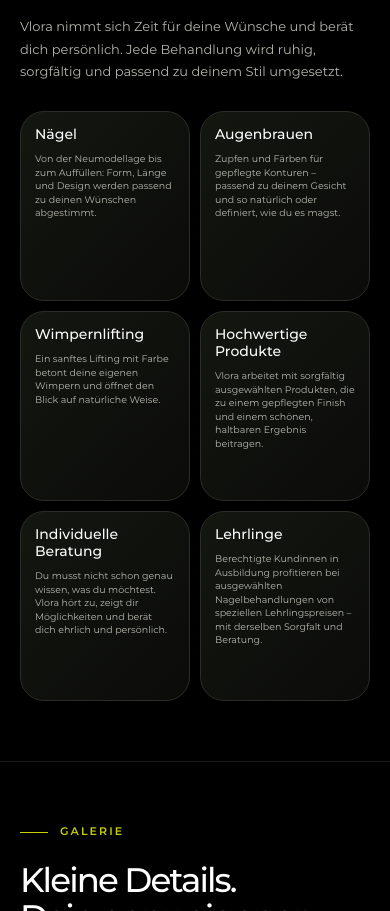
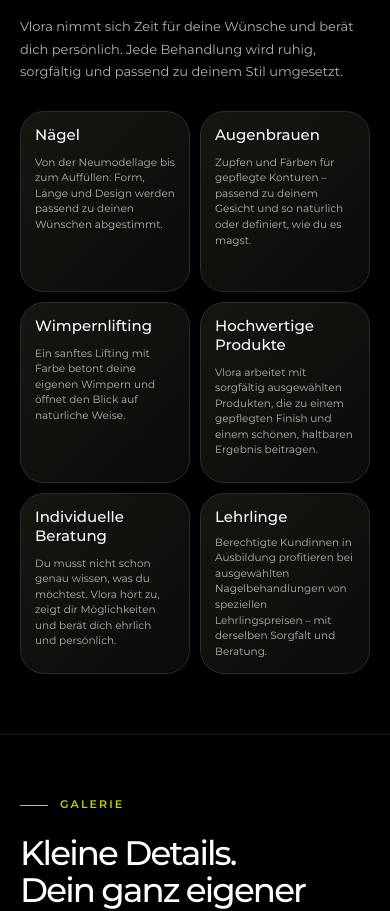
Before and after one commit to mrbeautyvloraiseni/onepage, a plain HTML site: page index.html in a window 390 px wide. Shown: the part 2105-3016 px from the top of the page. Drawn offline with Linux system fonts and the light colour scheme.

Commit message:
Add files via upload

```diff
--- a/assets/site.css
+++ b/assets/site.css
@@ -490,3 +490,32 @@ dialog{color:#fff;border:1px solid var(--line);border-radius:24px;background:#0b
     line-height:1.42!important;
   }
 }
+
+/* IPHONE HOCHFORMAT – dynamisch nach längstem Leistungstext */
+@media(max-width:600px) and (orientation:portrait){
+  #services .serviceGrid{
+    gap:10px!important;
+    align-items:stretch!important;
+  }
+
+  #services .serviceCard{
+    height:auto!important;
+    min-height:0!important;
+    max-height:none!important;
+    padding:14px!important;
+    overflow:hidden!important;
+  }
+
+  #services .serviceCard h3{
+    margin:0 0 10px 0!important;
+    min-height:0!important;
+    font-size:15px!important;
+    line-height:1.25!important;
+  }
+
+  #services .serviceCard p{
+    margin:0!important;
+    font-size:10.5px!important;
+    line-height:1.48!important;
+  }
+}
--- a/assets/site.js
+++ b/assets/site.js
@@ -127,5 +127,74 @@ if(mrMapImage){
  }
 }
 
+
+// iPhone portrait: all service cards exactly as high as the longest text needs.
+const mrServiceCards=[...document.querySelectorAll('#services .serviceCard')];
+
+function syncPortraitServiceCardHeights(){
+  if(!mrServiceCards.length)return;
+
+  const portrait=matchMedia('(max-width:600px) and (orientation:portrait)').matches;
+
+  // Landscape / larger screens: do not interfere with existing layout.
+  if(!portrait){
+    mrServiceCards.forEach(card=>{
+      card.style.removeProperty('height');
+      card.style.removeProperty('min-height');
+      card.style.removeProperty('max-height');
+    });
+    return;
+  }
+
+  // First release all heights so each card can reveal its natural content size.
+  mrServiceCards.forEach(card=>{
+    card.style.setProperty('height','auto','important');
+    card.style.setProperty('min-height','0','important');
+    card.style.setProperty('max-height','none','important');
+  });
+
+  let maxContent=0;
+  let padTop=0;
+  let padBottom=0;
+
+  mrServiceCards.forEach(card=>{
+    const cs=getComputedStyle(card);
+    const h3=card.querySelector('h3');
+    const p=card.querySelector('p');
+    if(!h3||!p)return;
+
+    const h3s=getComputedStyle(h3);
+    const contentHeight=
+      h3.getBoundingClientRect().height+
+      parseFloat(h3s.marginBottom||0)+
+      p.getBoundingClientRect().height;
+
+    maxContent=Math.max(maxContent,contentHeight);
+    padTop=parseFloat(cs.paddingTop||0);
+    padBottom=parseFloat(cs.paddingBottom||0);
+  });
+
+  const target=Math.ceil(maxContent+padTop+padBottom);
+
+  mrServiceCards.forEach(card=>{
+    card.style.setProperty('height',`${target}px`,'important');
+    card.style.setProperty('min-height',`${target}px`,'important');
+    card.style.setProperty('max-height',`${target}px`,'important');
+  });
+}
+
+if(mrServiceCards.length){
+  const runServiceCardSync=()=>requestAnimationFrame(syncPortraitServiceCardHeights);
+
+  if(document.fonts&&document.fonts.ready){
+    document.fonts.ready.then(runServiceCardSync);
+  }else{
+    addEventListener('load',runServiceCardSync,{once:true});
+  }
+
+  addEventListener('resize',runServiceCardSync,{passive:true});
+  addEventListener('orientationchange',runServiceCardSync,{passive:true});
+}
+
 $$('a[href^="https://wa.me/"]').forEach(a=>{if(a.hasAttribute('data-direct-wa'))return;a.addEventListener('click',e=>{if(e.metaKey||e.ctrlKey||e.shiftKey||e.altKey)return;if(matchMedia('(min-width:921px) and (pointer:fine)').matches){e.preventDefault();openDialog(waDialog);}});});
 })();
--- a/index.html
+++ b/index.html
@@ -26,7 +26,7 @@
 <meta content="MR Beauty Vlora Iseni – Nagelstudio &amp; Beauty in Regensdorf. Gel-Nägel, Augenbrauen, Wimpernlifting, Preise, Galerie und Kontakt." name="twitter:description">
 <meta content="https://www.mrbeauty.ch/images/Colorful-french-nails.jpg" name="twitter:image">
 <meta content="Pastell French Nägel von MR Beauty Vlora Iseni" name="twitter:image:alt">
-<link rel="stylesheet" href="assets/site.css?v=20260914-59"><script src="assets/site.js?v=20260913-50" defer></script><script type="application/ld+json">
+<link rel="stylesheet" href="assets/site.css?v=20260914-60"><script src="assets/site.js?v=20260914-60" defer></script><script type="application/ld+json">
 {
   "@context": "https://schema.org",
   "@type": "BeautySalon",
```
